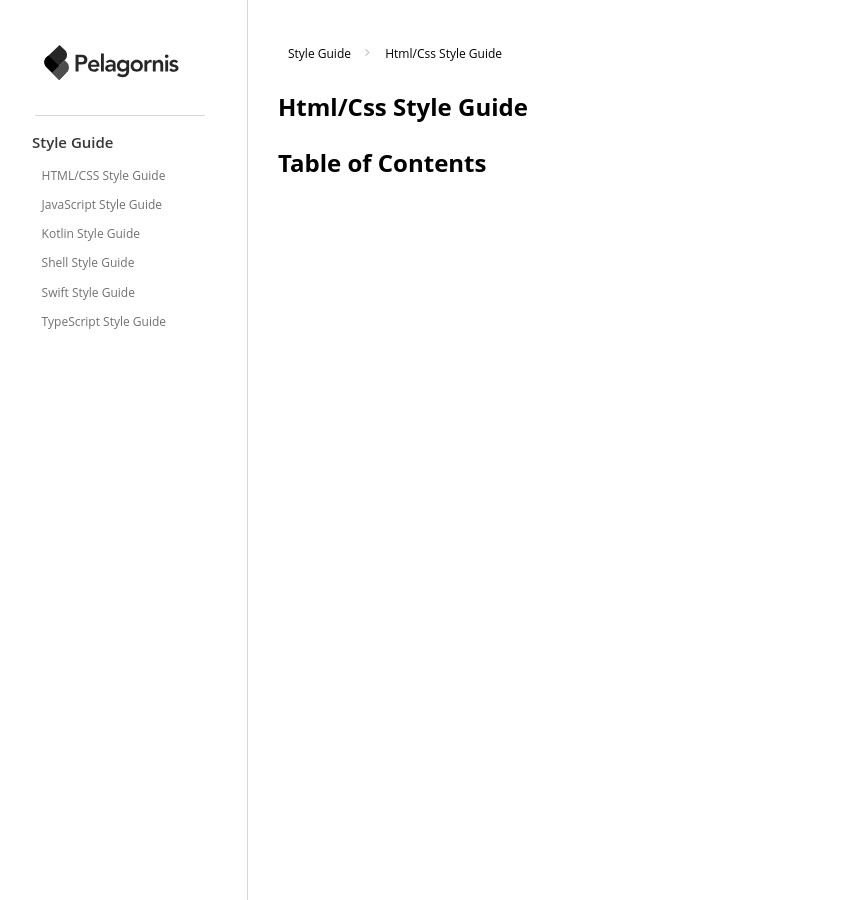
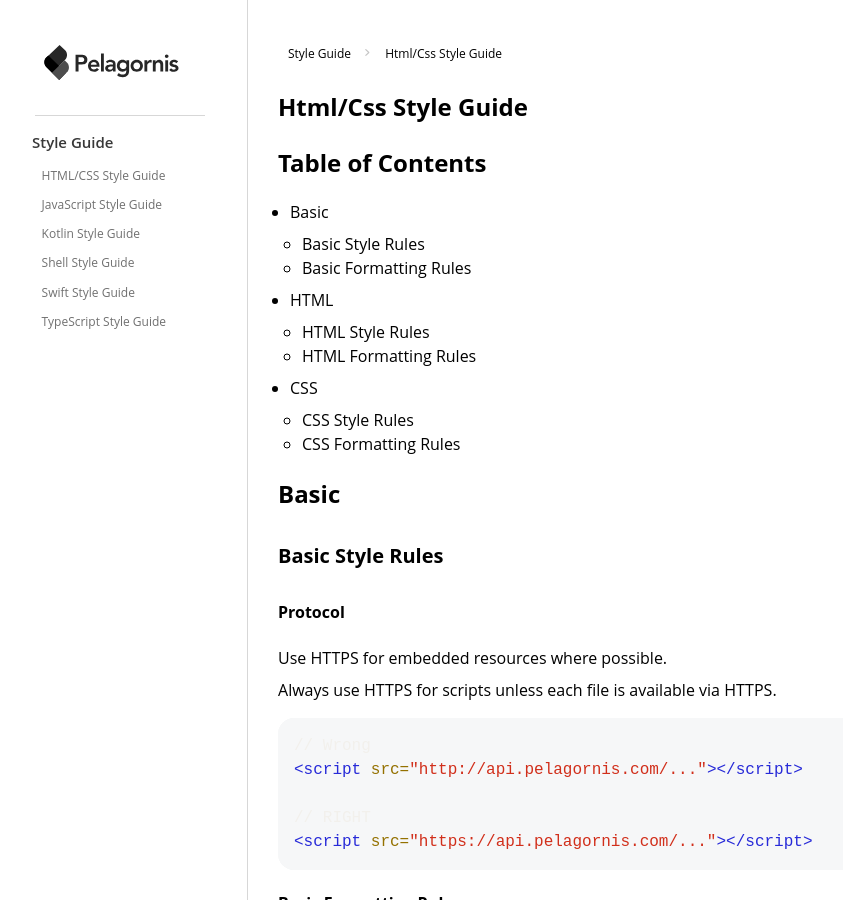
Before and after one commit to pelagornis/styleguide, a Jekyll site: the page built from htmlcss/index.md, in a window 1280 px wide and 900 px high. Shown: the whole window, without its empty margins (8-851 px from the left). Built offline with Jekyll 4.4.1, drawn with Linux system fonts in a browser that asks for light colours; some of the changed text lies outside the part shown.

Commit message:
Update html css guide basic

````diff
--- a/htmlcss/index.md
+++ b/htmlcss/index.md
@@ -4,3 +4,56 @@ title: Html/Css Style Guide
 ---
 
 ## Table of Contents
+
+- Basic
+
+  - Basic Style Rules
+  - Basic Formatting Rules
+
+- HTML
+
+  - HTML Style Rules
+  - HTML Formatting Rules
+
+- CSS
+  - CSS Style Rules
+  - CSS Formatting Rules
+
+## Basic
+
+### Basic Style Rules
+
+#### Protocol
+
+Use HTTPS for embedded resources where possible.
+
+Always use HTTPS for scripts unless each file is available via HTTPS.
+
+```html
+// Wrong
+<script src="http://api.pelagornis.com/..."></script>
+
+// RIGHT
+<script src="https://api.pelagornis.com/..."></script>
+```
+
+#### Basic Formatting Rules
+
+#### Indentation
+
+Indent by 2 spaces at a time.
+
+Don’t use tabs or mix tabs and spaces for indentation.
+
+```html
+<ul>
+  <li>Home</li>
+  <li>Opensource</li>
+</ul>
+```
+
+```css
+.pelagornis_logo {
+  color: white;
+}
+```
````
